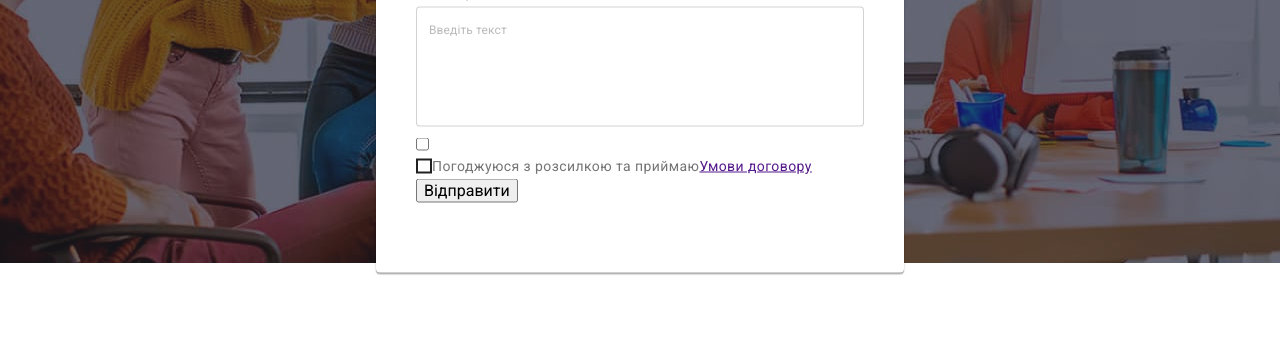
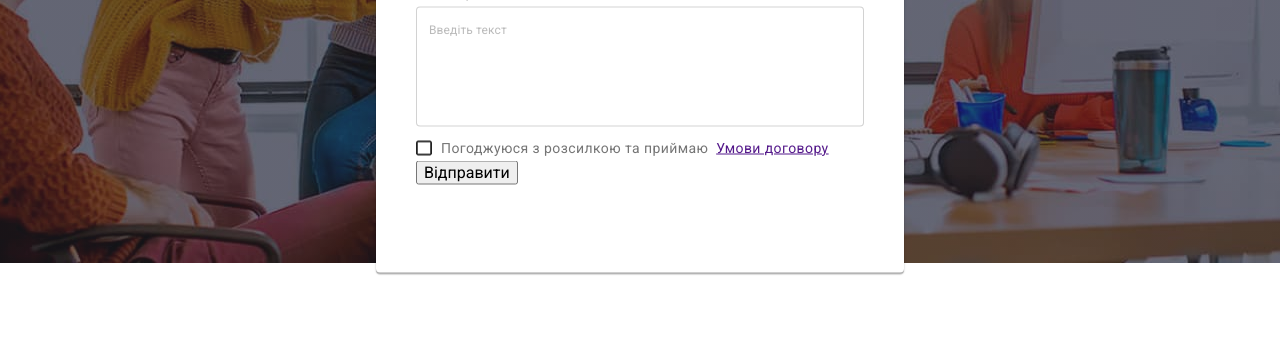
Before and after one commit to RomanMordzynsky/goit-markup-hw-06, a plain HTML site: page index.html in a window 1280 px wide. Shown: the part 418-771 px from the top of the page. Drawn offline with nearby package versions, Linux system fonts and the light colour scheme.

Commit message:
checkbox

```diff
--- a/index.html
+++ b/index.html
@@ -305,8 +305,8 @@
             </label>
 
             <div class="contact-form-checkbox-wrapper">
-            <input name="accept-policy" class="contact-form-checkbox" type="checkbox" id="policy-checkbox" required>
-            <label class="contact-form-checkbox-label" for="policy-checkbox">Погоджуюся з розсилкою та приймаю <a href="">Умови договору</a></label>
+            <input name="accept-policy" class="contact-form-checkbox visually-hidden" type="checkbox" id="policy-checkbox" required>
+            <label for="policy-checkbox" class="contact-form-checkbox-label" >Погоджуюся з розсилкою та приймаю &nbsp<a href="">Умови договору</a></label>
             </div>
             <button type="submit" class="contact-form-submit-btn">Відправити</button>
             </form>
--- a/styles/styles.css
+++ b/styles/styles.css
@@ -66,7 +66,18 @@ ul {
     margin: 0;
     padding: 0;
 }
-
+.visually-hidden{
+position: absolute;
+width: 1px;
+height: 1px;
+margin: -1px;
+border: 0;
+padding: 0;
+white-space: nowrap;
+clip-path: inset(100%);
+clip: rect(0 0 0 0);
+overflow: hidden;
+}
 
 .section-title.visually-hidden {
     position: absolute;
@@ -1029,10 +1040,13 @@ img {
     color: var(--placeholder-color);
 }
 
+/* .contact-form-checkbox-wrapper {
+    margin-left: 54px;
+} */
+
 .contact-form-checkbox-label {
-display: flex;
-align-items: center;
-
+    display: flex;
+    align-items: center;
 
     font-weight: 400;
     font-size: 14px;
@@ -1047,6 +1061,17 @@ align-items: center;
     content: " ";
     width: 16px;
     height: 15px;
-    border: 2px solid #212121;
+    margin-right: 9px;
+    border-radius: 2px;
+    background-image: url(../images/Vectorbox.svg);
+    cursor: pointer;
 
 }
+
+.contact-form-checkbox:checked + .contact-form-checkbox-label::before {
+    background-image: url(../images/vector.svg);
+    background-repeat: no-repeat;
+    background-position: center;
+
+    background-color: var(--accent-color);
+}
```
Also changed, not shown: images/Vectorbox.svg (added), images/symbol-defs (5).svg (added), images/vector.svg (added).
